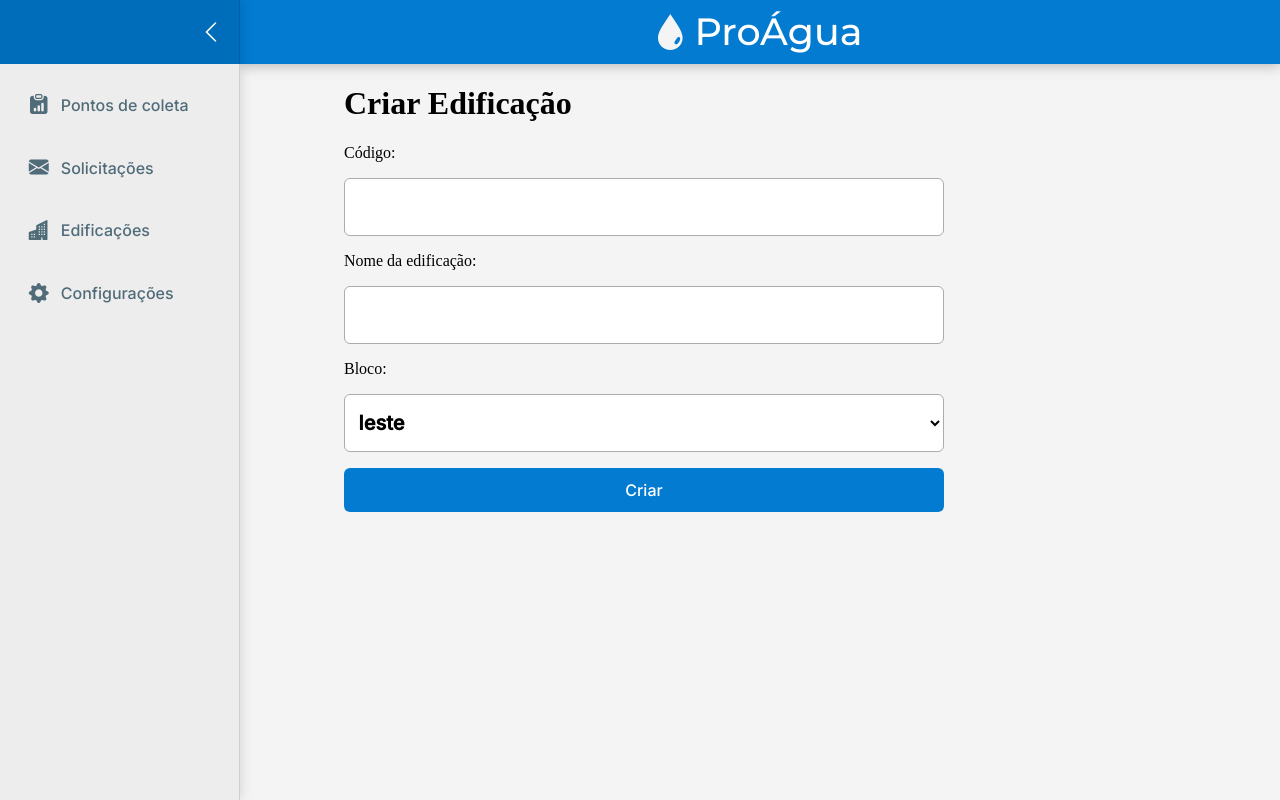
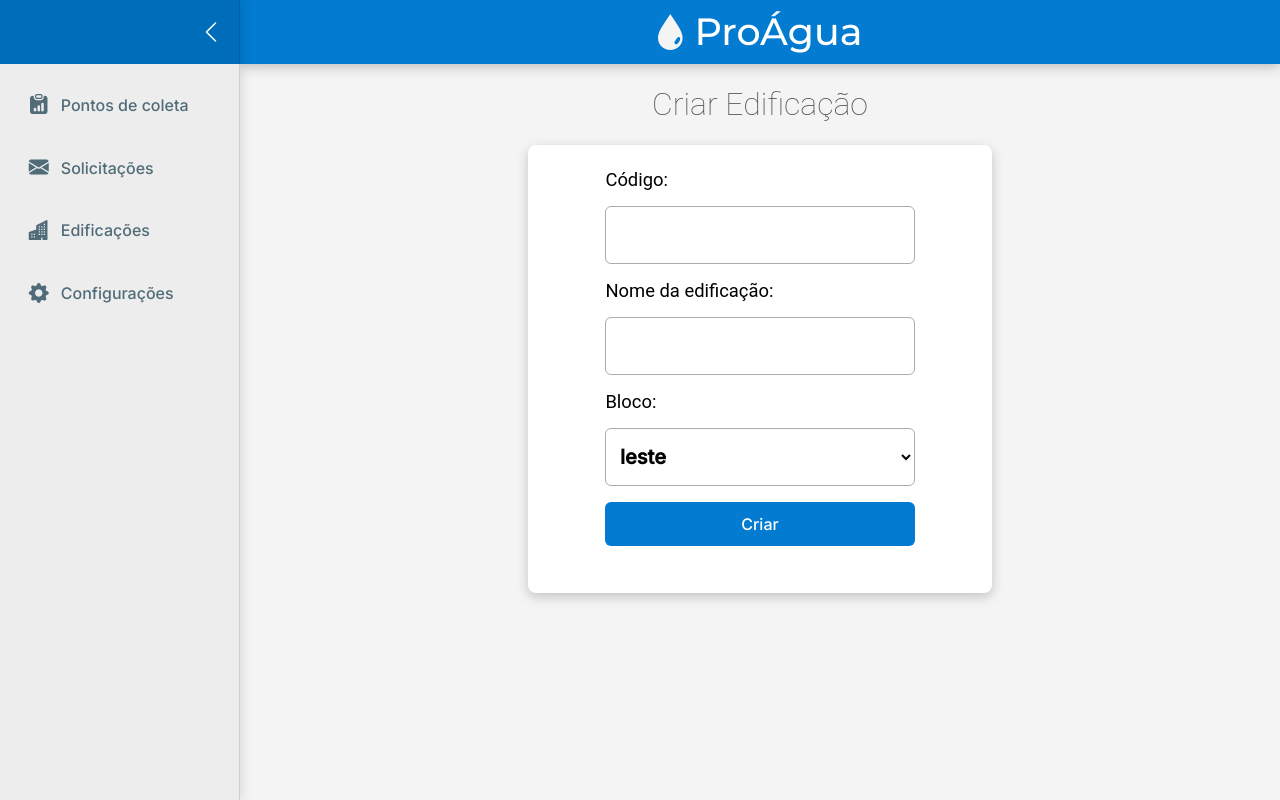
Before and after one commit to vynijales/ProAgua-backend-test, a Django app: page /edificacao/criar/ in a window 1280 px wide. Run offline with Django 4.2, Linux system fonts and the light colour scheme; the visitor is signed in with stand-in values (Sample User, id 1).

Commit message:
css: estilização basica - criar e editar edif

```diff
--- /dev/null
+++ b/proagua/static/stylesheets/privado/criar_edificacao.css
@@ -0,0 +1,37 @@
+#content{
+    display:flex;
+    align-items: center;
+    flex-direction: column;
+}
+
+h1{
+    font-family: Roboto, sans-serif;
+    font-weight: 100;
+    color: #525252;
+    font-size: 2rem;
+}
+
+.card{
+    display: flex;
+    align-items: center;
+    flex-direction: column;
+    height: 25rem;
+    padding: 1.5em;
+    width: 50%;
+    border-radius: 8px;
+    background-color: white;
+    box-shadow: 0px 4px 12px 0px rgba(0, 0, 0, 0.2);
+}
+
+.simple-form{
+    font-family: Roboto, sans-serif;
+
+}
+
+label{
+    font-size: 1.15em;
+}
+
+input[type=text], input[type=select]{
+    font-weight: 80;
+}
--- a/proagua/templates/privado/criar_edificacao.html
+++ b/proagua/templates/privado/criar_edificacao.html
@@ -1,10 +1,22 @@
 {% extends 'privado/base.html' %}
+{% load static %}
+
+{% block stylesheets %}
+<link rel="stylesheet" href="{% static 'stylesheets/privado/criar_edificacao.css' %}">
+{% endblock %}
+
 
 {% block content %}
 <h1>Criar Edificação</h1>
+
+<div class="card">
+
 <form method="post" class="simple-form">
-    {% csrf_token %}
+     {% csrf_token %}
     {{ form }}
-    <input type="submit" value="Criar">
-</form>
+      <input type="submit" value="Criar">
+ </form>
+
+
+</div>
 {% endblock %}
--- a/proagua/templates/privado/edificacoes.html
+++ b/proagua/templates/privado/edificacoes.html
@@ -22,7 +22,7 @@
             <td>{{ edificacao.codigo }}</td>
             <td>{{ edificacao.nome }}</td>
             <td>{{ edificacao.get_bloco_display | capfirst }}</td>
-            <td><a href="{% url 'editar_edificacao' edificacao.id %}" style="text-decoration: none;" title="editar">
+            <td><a href="{% url 'editar_edificacao' edificacao.id %}" style="text-decoration: none; color:#0362fc" title="editar">
                 <i id="edit" class="bi bi-pencil-square"></i>&nbsp&nbsp&nbsp&nbsp</a><i id="delete" class="bi bi-x-circle"></i>
             </td>
         </tr>
```
Also changed, not shown: proagua/static/stylesheets/privado/editar_edificacao.css (added, +37 -0 lines), proagua/templates/privado/editar_edificacao.html (+14 -5 lines).
